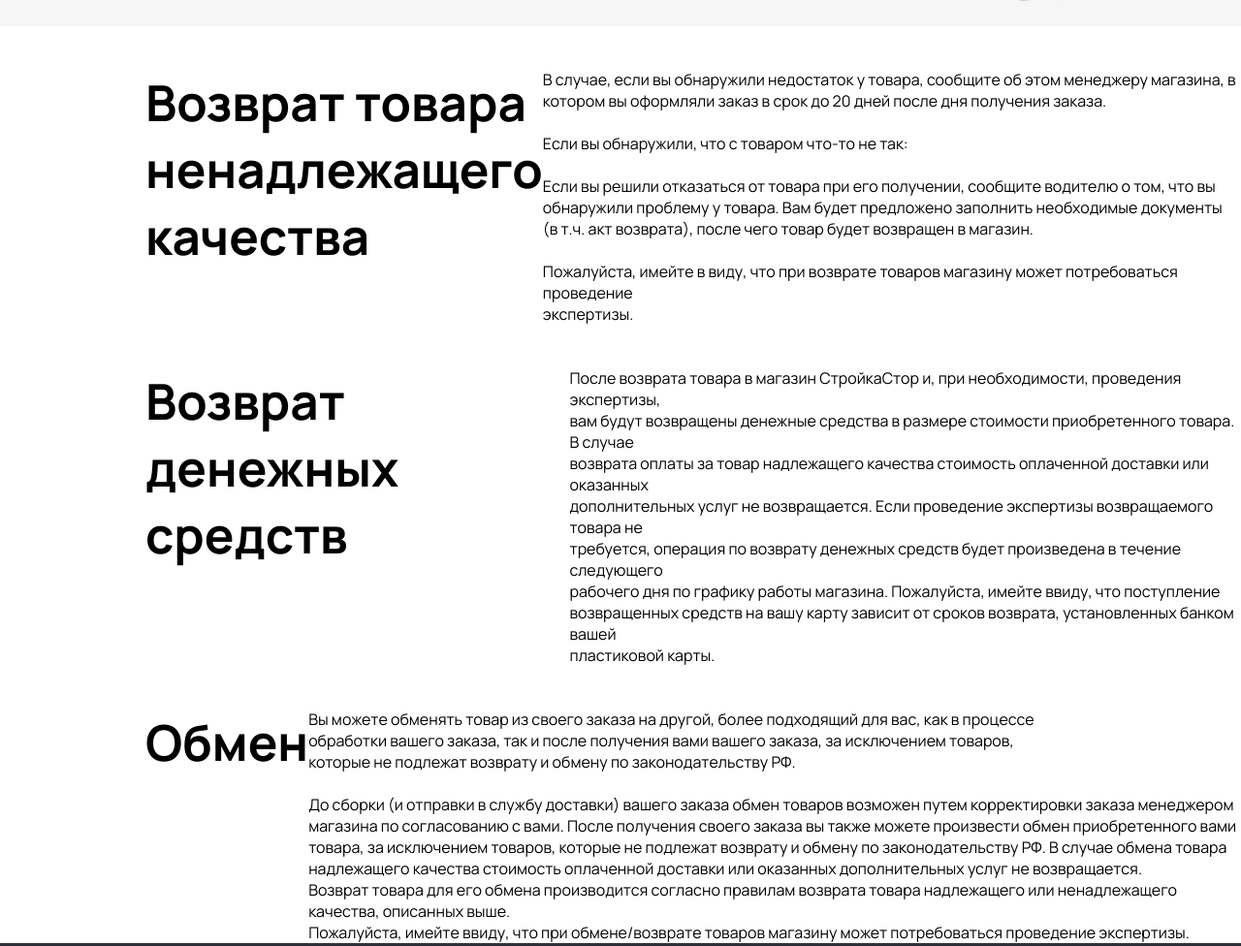
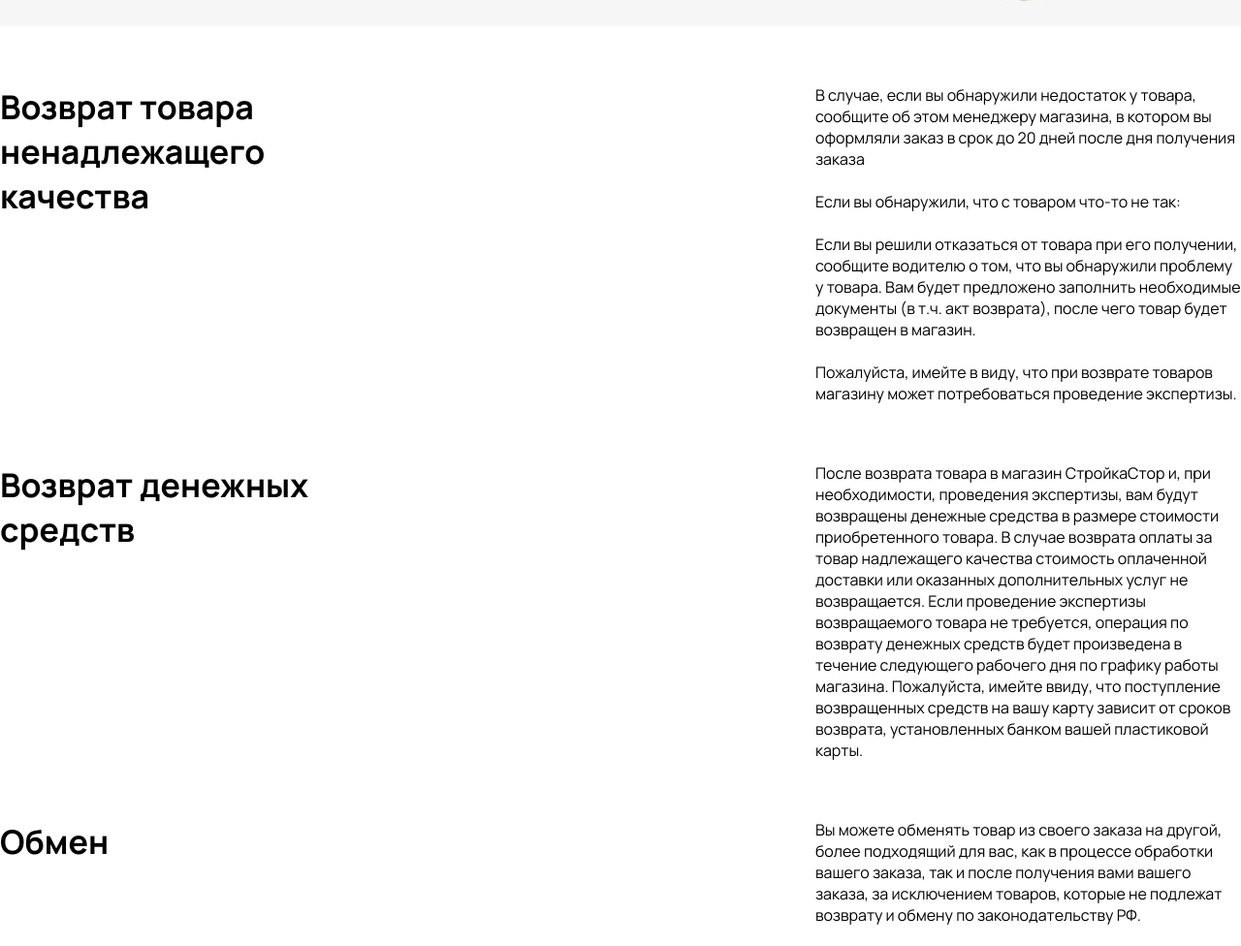
Before and after one commit to magasov/stroyka-store, a website: page vozvrat.html in a window 1280 px wide. Shown: the part 504-1480 px from the top of the page at 97% size. Drawn offline with nearby package versions, Linux system fonts and the light colour scheme.

Commit message:
хьачкхост йи

```diff
--- a/assets/styles/vozvrat.css
+++ b/assets/styles/vozvrat.css
@@ -22,7 +22,6 @@
 }
 
 .p{
-    font-family: Manrope;
     font-size: 16px;
     font-weight: 400;
     line-height: 24px;
@@ -31,7 +30,6 @@
 }
 
 .h1{
-    font-family: Manrope;
     font-size: 48px;
     font-weight: 700;
     line-height: 57.6px;
@@ -40,7 +38,6 @@
 }
 
 .p1{
-    font-family: Inter;
     font-size: 20px;
     font-weight: 400;
     line-height: 30px;
@@ -49,20 +46,30 @@
 
 .c{
     padding-left: 85px;
+    width: 100%;
 }
 
-.conteiner-text{
+.container2{
     display: flex;
-    justify-content: space-between;
-    margin-left: auto;
-    margin-top: 44px;
+    justify-content: center;
+    margin-top: 60px;
+    margin-bottom: 60px;
+    width: 100%;
 }
 
-.text-vozvrat{
-    padding-left: 150px;
-    font-size: 34px;
-}
-
-.description{
+.h2{
+    margin-left: 0;
 
 }
+.info-title{
+    width: 434px;
+    text-align: left;
+    font-size: 34px;
+
+
+}
+.info-p {
+    max-width: 768px;
+    margin-left: 407px;
+    font-size: 16px;
+}
--- a/vozvrat.html
+++ b/vozvrat.html
@@ -135,7 +135,7 @@
           </nav>
         </div>
       </div>
-    <main>
+
             <div class="conteiner">
                 <div class="conteiner-box">
                     <div class="c">
@@ -145,47 +145,53 @@
                     </div>
                 </div>
             </div>
-
-          <div class="conteiner-text">
-              <div class="text-vozvrat">
-                <h2>Возврат товара <br> ненадлежащего <br> качества</h2>
+            <div class="container2">
+                <div class="h2">
+                <h2 class="info-title">Возврат товара ненадлежащего качества</h2>
                 </div>
-              <div class="description">
-                <p>В случае, если вы обнаружили недостаток у товара, сообщите об этом менеджеру магазина, в <br>
-                    котором вы оформляли заказ в срок до 20 дней после дня получения заказа. <br>
+                <div class="info-p">
+                <p>
+                  В случае, если вы обнаружили недостаток у товара, сообщите об этом менеджеру магазина, в котором вы оформляли заказ в срок до 20 дней после дня получения заказа<br>
                   <br>
                   Если вы обнаружили, что с товаром что-то не так: <br>
                   <br>
-                    Если вы решили отказаться от товара при его получении, сообщите водителю о том, что вы <br> обнаружили проблему у товара. Вам будет предложено заполнить необходимые документы <br> (в т.ч. акт возврата), после чего товар будет возвращен в магазин. <br>
+                  Если вы решили отказаться от товара при его получении, сообщите водителю о том, что вы обнаружили проблему у товара. Вам будет предложено заполнить необходимые документы (в т.ч. акт возврата), после чего товар будет возвращен в магазин.<br>
                   <br>
-                    Пожалуйста, имейте в виду, что при возврате товаров магазину может потребоваться проведение <br> экспертизы.</p>
+                  Пожалуйста, имейте в виду, что при возврате товаров магазину может потребоваться проведение экспертизы.
+                </p>
               </div>
               </div>
-          <div class="conteiner-text">
-            <div class="text-vozvrat">
-              <h2>Возврат денежных <br> средств</h2>
+              <div class="container2">
+                <div class="h2">
+                  <h2 class="info-title">Возврат денежных средств</h2>
                 </div>
-            <div class="description">
-              <p>После возврата товара в магазин СтройкаСтор и, при необходимости, проведения экспертизы,<br>вам будут возвращены денежные средства в размере стоимости приобретенного товара. В случае <br> возврата оплаты за товар надлежащего качества cтоимость оплаченной доставки или оказанных <br> дополнительных услуг не возвращается. Если проведение экспертизы возвращаемого товара не <br> требуется, операция по возврату денежных средств будет произведена в течение следующего <br> рабочего дня по графику работы магазина. Пожалуйста, имейте ввиду, что поступление <br> возвращенных средств на вашу карту зависит от сроков возврата, установленных банком вашей <br> пластиковой карты.</p>
+                <div class="info-p">
+                  <p>
+                    После возврата товара в магазин СтройкаСтор и, при необходимости, проведения экспертизы, вам будут возвращены денежные средства в размере стоимости приобретенного товара.
+                    В случае возврата оплаты за товар надлежащего качества cтоимость оплаченной доставки или оказанных дополнительных услуг не возвращается.
+                    Если проведение экспертизы возвращаемого товара не требуется, операция по возврату денежных средств будет произведена в течение следующего рабочего дня по графику работы магазина.
+                    Пожалуйста, имейте ввиду, что поступление возвращенных средств на вашу карту зависит от сроков возврата, установленных банком вашей пластиковой карты.
+                  </p>
               </div>
               </div>
-        <div class="conteiner-text">
-          <div class="text-vozvrat">
-            <h2>Обмен</h2>
+              <div class="container2">
+                <div class="h2">
+                  <h2 class="info-title">Обмен</h2>
                 </div>
-          <div class="description">
-            <p>Вы можете обменять товар из своего заказа на другой, более подходящий для вас, как в процессе <br> обработки вашего заказа, так и после получения вами вашего заказа, за исключением товаров, <br> которые не подлежат возврату и обмену по законодательству РФ. <br>
+                <div class="info-p">
+                  <p>
+                    Вы можете обменять товар из своего заказа на другой, более подходящий для вас, как в процессе обработки вашего заказа, так и после получения вами вашего заказа, за исключением товаров, которые не подлежат возврату и обмену по законодательству РФ. <br>
                     <br>
                     До сборки (и отправки в службу доставки) вашего заказа обмен товаров возможен путем корректировки заказа менеджером магазина по согласованию с вами.
                     После получения своего заказа вы также можете произвести обмен приобретенного вами товара, за исключением товаров, которые не подлежат возврату и обмену по законодательству РФ.
-              В случае обмена товара надлежащего качества стоимость оплаченной доставки или оказанных дополнительных услуг не возвращается.
+                    В случае обмена товара надлежащего качества стоимость оплаченной доставки или оказанных дополнительных услуг не возвращается. <br>
                     <br>
-              Возврат товара для его обмена производится согласно правилам возврата товара надлежащего или ненадлежащего качества, описанных выше.
+                    Возврат товара для его обмена производится согласно правилам возврата товара надлежащего или ненадлежащего качества, описанных выше. <br>
                     <br>
-              Пожалуйста, имейте ввиду, что при обмене/возврате товаров магазину может потребоваться проведение экспертизы.</p>
+                    Пожалуйста, имейте ввиду, что при обмене/возврате товаров магазину может потребоваться проведение экспертизы.
+                  </p>
               </div>
-    </main>
-
+              </div>
     <footer>
         <div class="footer__one">
           <nav class="footer__nav">
```
Lines whose indentation alone changed are shown as unchanged.
